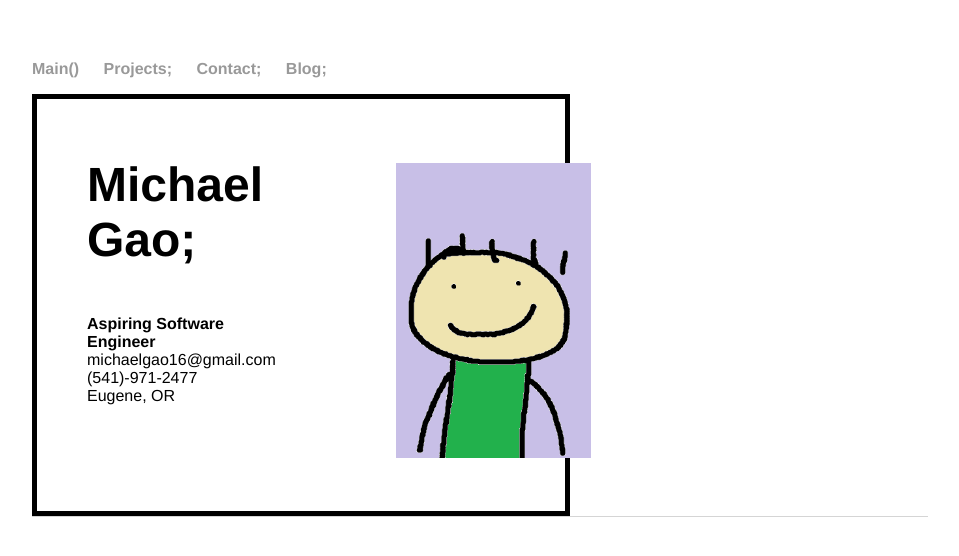
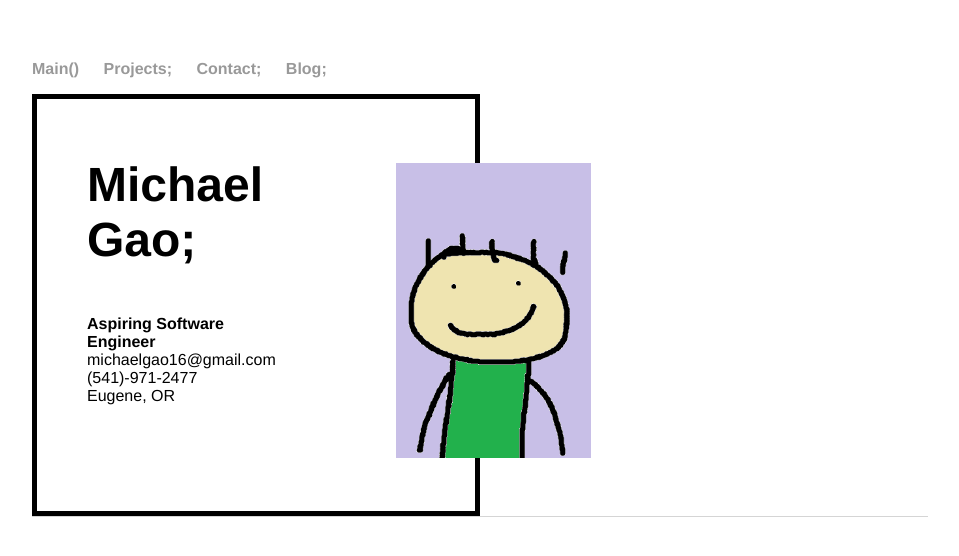
Before and after one commit to michael-c-gao/WebsiteOfMichael, a Jekyll site: the page built from contact/index.html, in a window 1280 px wide. Shown: the top 556 px of the page, without its empty margins (160-1119 px from the left). Built offline with Jekyll 4.4.1, drawn with Linux system fonts in a browser that asks for light colours.

Commit message:
Update index.html

```diff
--- a/contact/index.html
+++ b/contact/index.html
@@ -13,12 +13,12 @@ title: Contact Me
 		border: 0px solid black;
 	}
 		.parent{
-			width:60%;
+			width:50%;
 			height:auto;
 			padding-top:10px;
 			padding-bottom:20px;
 			padding-left:50px;
-			padding-right:0px;
+			padding-right:5px;
 			border: 5px solid black;
 			display:flex;
 		}
```
